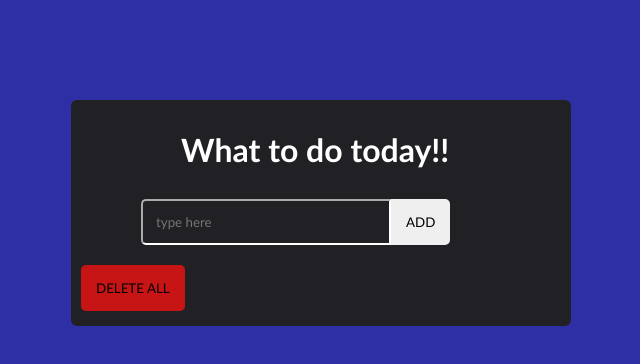
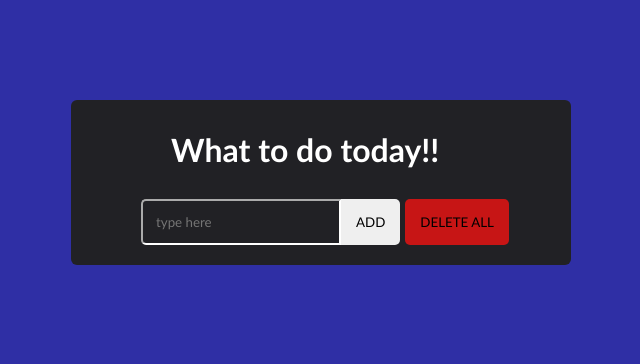
Before and after one commit to Silver-Bullet03/MAIN-TODO, a React (Create React App) app: page / in a window 1280 px wide. Shown: the top 364 px of the page, without its empty margins (319-959 px from the left). Built offline with nearby package versions, Linux system fonts and the light colour scheme.

Commit message:
2 files modified

```diff
--- a/src/components/Form.js
+++ b/src/components/Form.js
@@ -32,10 +32,10 @@ export default function Form(props) {
         <button className="todo-button" type="submit">
           ADD{' '}
         </button>
+        <button onClick={handleDelete} className="delete-button">
+          DELETE ALL
+        </button>
       </form>
-      <button onClick={handleDelete} className="delete-button">
-        DELETE ALL
-      </button>
     </div>
   );
 }
--- a/src/style.css
+++ b/src/style.css
@@ -13,13 +13,14 @@ body {
 h1 {
   color: white;
   position: relative;
-  left: 100px;
+  margin-left: 90px;
   margin-bottom: 20px;
   margin-top: 20px;
+  margin-right: 70px;
 }
 
 .form-cont {
-  display: flexbox;
+  display: flex;
 }
 
 .list-container {
@@ -35,7 +36,8 @@ h1 {
 
 form {
   padding: 5px;
-  margin: 5px 3px 5px 15px;
+  width: 400px;
+  margin-left: 50px;
 }
 
 .app {
@@ -49,8 +51,8 @@ form {
 input {
   padding: 13px;
   background: transparent;
-  width: 250px;
-  margin-left: 40px;
+  width: 200px;
+  margin-left: 5px;
   border-radius: 5px 0px 0px 5px;
   border-color: white;
   color: white;
```
